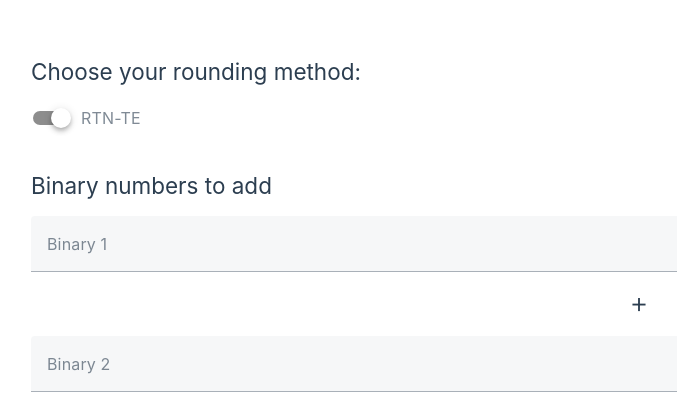
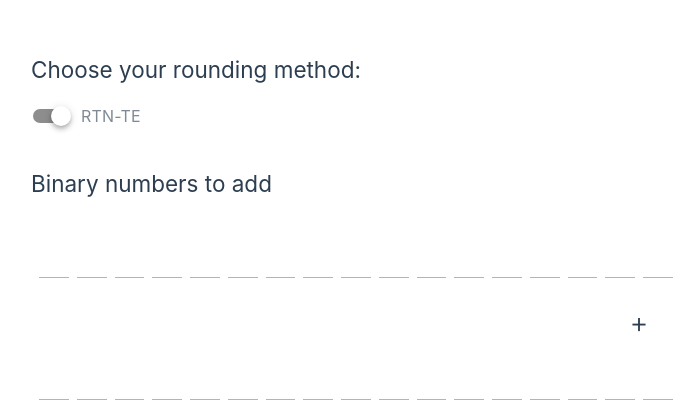
Before and after one commit to Dwigoric/sfp-operations-simulator, a Vue app: page / in a window 1280 px wide. Shown: the part 166-578 px from the top of the page, without its empty margins (1-678 px from the left). Built offline with nearby package versions, Linux system fonts and the light colour scheme.

Commit message:
style: use OTP Input for binary input

```diff
--- a/src/App.vue
+++ b/src/App.vue
@@ -24,10 +24,10 @@ const binary2 = ref('')
 
     <div id="binary-input">
         <h2 class="mb-3">Binary numbers to add</h2>
-        <VTextField v-model="binary1" label="Binary 1" />
+        <VOtpInput v-model="binary1" length="32" variant="underlined" />
+        <VSpacer class="mt-5" />
         <VIcon icon="mdi-plus" style="align-self: center"></VIcon>
-        <VSpacer class="mb-5" />
-        <VTextField v-model="binary2" label="Binary 2" />
+        <VOtpInput v-model="binary2" length="32" variant="underlined" />
     </div>
 
     <div></div>
@@ -47,4 +47,8 @@ const binary2 = ref('')
     justify-content: center;
     align-items: stretch;
 }
+
+#binary-input >>> .v-otp-input__content {
+    max-width: 100%;
+}
 </style>
```
